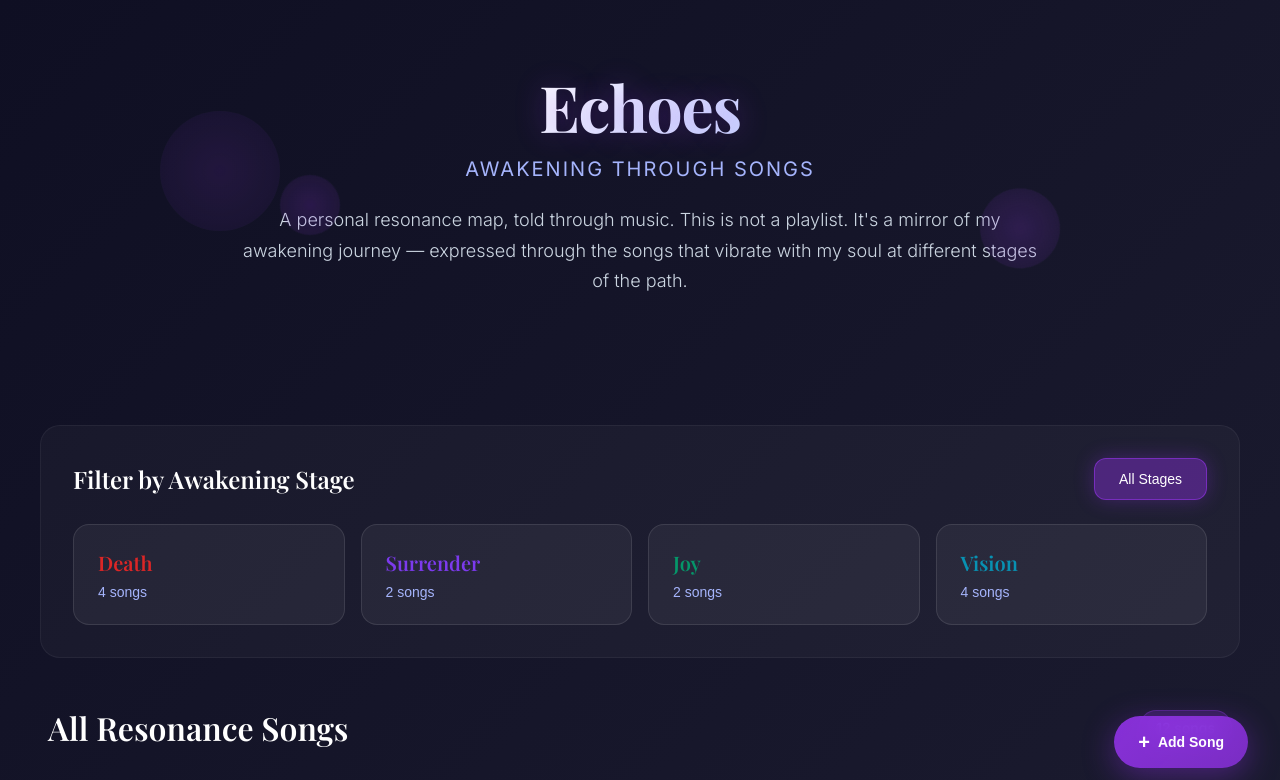
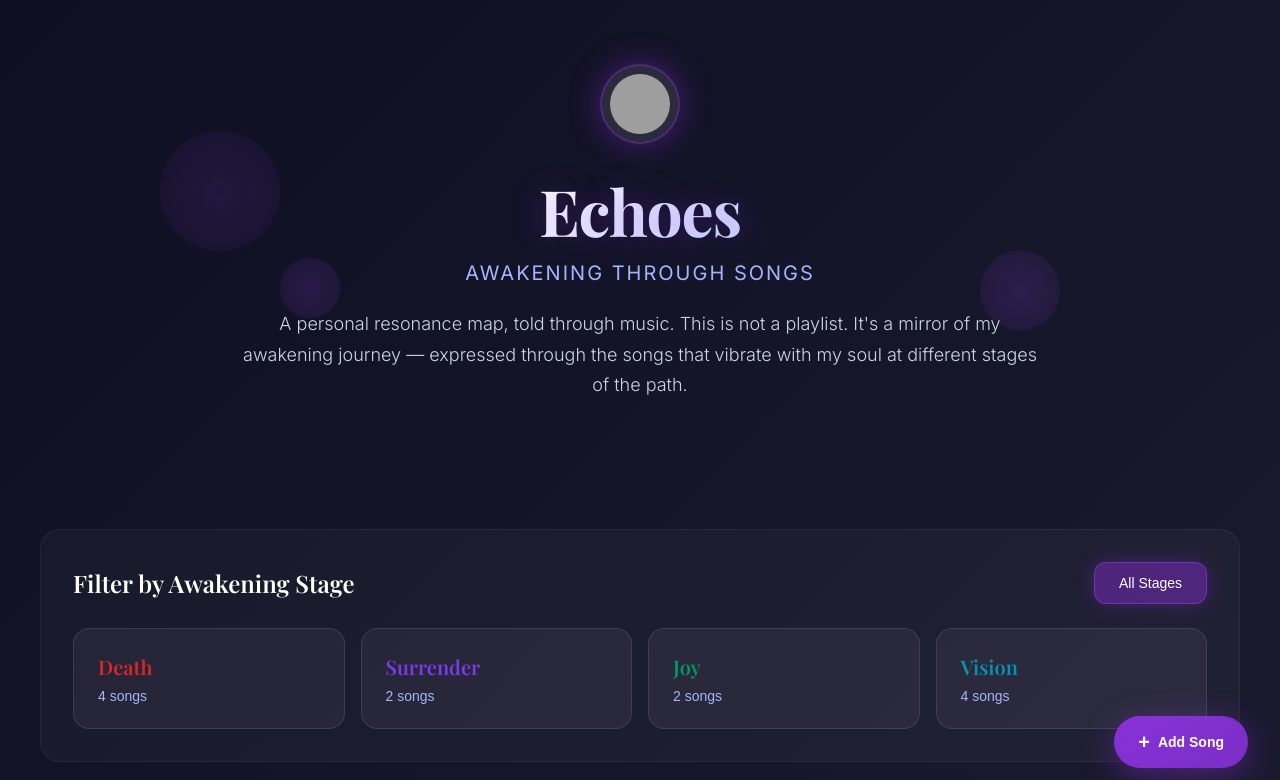
Before and after one commit to johnmichealacera/echoes, a React (Create React App) app: page / in a window 1280 px wide. Shown: the top 780 px of the page. Built offline with nearby package versions, Linux system fonts and the light colour scheme; grey boxes are pictures that could not be loaded; the HTML template or start-up script is replaced by a standard one.

Commit message:
properly fix songs youtube embed and add logo

```diff
--- a/public/index.html
+++ b/public/index.html
@@ -2,14 +2,18 @@
 <html lang="en">
   <head>
     <meta charset="utf-8" />
-    <link rel="icon" href="%PUBLIC_URL%/favicon.ico" />
+    <link rel="icon" href="%PUBLIC_URL%/echoes-logo.ico" />
+    <link rel="shortcut icon" href="%PUBLIC_URL%/echoes-logo.ico" />
+    <link rel="apple-touch-icon" href="%PUBLIC_URL%/echoes-logo.ico" />
     <meta name="viewport" content="width=device-width, initial-scale=1" />
-    <meta name="theme-color" content="#000000" />
+    <meta name="theme-color" content="#0f0f23" />
     <meta
       name="description"
       content="Echoes - A personal resonance map, told through music. An awakening journey web app."
     />
-    <link rel="apple-touch-icon" href="%PUBLIC_URL%/logo192.png" />
+    <meta property="og:image" content="%PUBLIC_URL%/echoes-logo.ico" />
+    <meta property="og:title" content="Echoes - Awakening Through Songs" />
+    <meta property="og:description" content="A personal resonance map, told through music. Experience the awakening journey through carefully curated songs." />
     <link rel="manifest" href="%PUBLIC_URL%/manifest.json" />
     <link rel="preconnect" href="https://fonts.googleapis.com">
     <link rel="preconnect" href="https://fonts.gstatic.com" crossorigin>
--- a/src/components/Header.css
+++ b/src/components/Header.css
@@ -14,6 +14,31 @@
 
 .title-section {
   margin-bottom: 2rem;
+}
+
+.logo-container {
+  margin-bottom: 1.5rem;
+  display: flex;
+  justify-content: center;
+  align-items: center;
+}
+
+.app-logo {
+  width: 80px;
+  height: 80px;
+  border-radius: 50%;
+  box-shadow: 0 0 30px rgba(147, 51, 234, 0.4);
+  transition: all 0.3s ease;
+  background: rgba(255, 255, 255, 0.1);
+  padding: 8px;
+  backdrop-filter: blur(10px);
+  border: 2px solid rgba(147, 51, 234, 0.3);
+}
+
+.app-logo:hover {
+  transform: scale(1.1);
+  box-shadow: 0 0 40px rgba(147, 51, 234, 0.6);
+  border-color: rgba(147, 51, 234, 0.5);
 }
 
 .app-title {
@@ -110,6 +135,12 @@
     padding: 3rem 1rem 4rem;
   }
 
+  .app-logo {
+    width: 60px;
+    height: 60px;
+    padding: 6px;
+  }
+
   .title-main {
     font-size: 3rem;
   }
--- a/src/components/Header.tsx
+++ b/src/components/Header.tsx
@@ -6,6 +6,13 @@ const Header: React.FC = () => {
     <header className="header">
       <div className="header-content">
         <div className="title-section">
+          <div className="logo-container">
+            <img
+              src="/echoes-logo.ico"
+              alt="Echoes Logo"
+              className="app-logo"
+            />
+          </div>
           <h1 className="app-title">
             <span className="title-main">Echoes</span>
             <span className="title-subtitle">Awakening Through Songs</span>
--- a/src/data/songs.ts
+++ b/src/data/songs.ts
@@ -8,7 +8,7 @@ export const initialSongs: ResonanceNote[] = [
     resonance: 'Very high',
     reflection: 'Listening to the higher self and killing of ego. Loneliness, setbacks, and the full spectrum of the awakening journey.',
     awakeningStage: 'Death',
-    createdAt: new Date().toISOString(),
+    createdAt: '8/21/2025',
     youtubeId: 'fJ9rUzIMcZQ' // Queen - Bohemian Rhapsody (Official Video)
   },
   {
@@ -18,7 +18,7 @@ export const initialSongs: ResonanceNote[] = [
     resonance: 'Very high',
     reflection: 'We are all just nothing — but that realization is liberating.',
     awakeningStage: 'Death',
-    createdAt: new Date().toISOString(),
+    createdAt: '8/21/2025',
     youtubeId: 'tH2w6Oxx0kQ' // Kansas - Dust in the Wind (Official Audio)
   },
   {
@@ -28,8 +28,8 @@ export const initialSongs: ResonanceNote[] = [
     resonance: 'High',
     reflection: 'Life is short; ego clouds our time span. Awakening means noticing before it\'s too late.',
     awakeningStage: 'Death',
-    createdAt: new Date().toISOString(),
-    youtubeId: 'F90Cw4l-8NY' // Bastille - Pompeii (Official Music Video)
+    createdAt: '8/21/2025',
+    youtubeId: '8nfhHBJQXOY' // Bastille - Pompeii (Official Music Video)
   },
   {
     id: '4',
@@ -38,7 +38,7 @@ export const initialSongs: ResonanceNote[] = [
     resonance: 'High',
     reflection: 'Surrender. Let everything unfold. Trust the frequency of awakening.',
     awakeningStage: 'Surrender',
-    createdAt: new Date().toISOString(),
+    createdAt: '8/21/2025',
     youtubeId: 'QDYfEBY9NM4' // The Beatles - Let It Be (Official Audio)
   },
   {
@@ -48,7 +48,7 @@ export const initialSongs: ResonanceNote[] = [
     resonance: 'Very high',
     reflection: 'Pure higher-self awakening. Overflowing vibration. Irresistible joy.',
     awakeningStage: 'Joy',
-    createdAt: new Date().toISOString(),
+    createdAt: '8/21/2025',
     youtubeId: 'HgzGwKwLmgM' // Queen - Don't Stop Me Now (Official Video)
   },
   {
@@ -58,7 +58,7 @@ export const initialSongs: ResonanceNote[] = [
     resonance: 'High',
     reflection: 'A vision of humanity awake together — not just me, but all of us.',
     awakeningStage: 'Vision',
-    createdAt: new Date().toISOString(),
+    createdAt: '8/21/2025',
     youtubeId: 'YkgkThdzX-8' // John Lennon - Imagine (Official Video)
   },
   {
@@ -68,7 +68,7 @@ export const initialSongs: ResonanceNote[] = [
     resonance: 'High',
     reflection: 'High resonance and vibration — the pure love that awakens us to presence in every moment.',
     awakeningStage: 'Joy',
-    createdAt: new Date().toISOString(),
+    createdAt: '8/21/2025',
     youtubeId: 'JkK8g6FMEXE' // Aerosmith - I Don't Want to Miss a Thing (Official Music Video)
   },
   {
@@ -78,8 +78,8 @@ export const initialSongs: ResonanceNote[] = [
     resonance: 'High',
     reflection: 'Pure bliss with high resonance — the wisdom of accepting what is and finding peace in the cosmic order.',
     awakeningStage: 'Surrender',
-    createdAt: new Date().toISOString(),
-    youtubeId: 'sTn7O7l3LBY' // Les Crane - Desiderata (Official Audio)
+    createdAt: '8/21/2025',
+    youtubeId: '-eDsJNsG58M' // Les Crane - Desiderata (user-recommended version)
   },
   {
     id: '9',
@@ -88,8 +88,8 @@ export const initialSongs: ResonanceNote[] = [
     resonance: 'Medium',
     reflection: 'Emotionally moving — contemplating and remembering our higher self through the depths of cinematic awakening.',
     awakeningStage: 'Vision',
-    createdAt: new Date().toISOString(),
-    youtubeId: 'RxabLA7UQ9k' // Hans Zimmer - Remember (from The Lion King)
+    createdAt: '8/21/2025',
+    youtubeId: 'RakhywpkY-k' // Hans Zimmer - Remember (Official Lion King Soundtrack)
   },
   {
     id: '10',
@@ -98,7 +98,7 @@ export const initialSongs: ResonanceNote[] = [
     resonance: 'High',
     reflection: 'Our ego wanting us to be noticed, but we purely dissolve it for pure love and awakening.',
     awakeningStage: 'Death',
-    createdAt: new Date().toISOString(),
+    createdAt: '8/21/2025',
     youtubeId: 'XFkzRNyygfk' // Radiohead - Creep (Official Music Video)
   },
   {
@@ -108,8 +108,8 @@ export const initialSongs: ResonanceNote[] = [
     resonance: 'High',
     reflection: 'Modern awakening on a lonely road — liberating in knowing what we are doing is purely nothing, yet everything.',
     awakeningStage: 'Vision',
-    createdAt: new Date().toISOString(),
-    youtubeId: 'SnTL7KLTECI' // Ghost - Guiding Light (Official Audio)
+    createdAt: '8/21/2025',
+    youtubeId: 'rv7jSq1Qkhs' // Ghost - Guiding Light (embed-friendly version)
   },
   {
     id: '12',
@@ -118,8 +118,8 @@ export const initialSongs: ResonanceNote[] = [
     resonance: 'Very high',
     reflection: 'The loneliness of awakening and being the observer and watcher in this world. Sending message to the world to start their awakening journey.',
     awakeningStage: 'Vision',
-    createdAt: new Date().toISOString(),
-    youtubeId: 'u9Dg-g7t2l4' // Simon and Garfunkel - The Sound of Silence (embed-friendly version)
+    createdAt: '8/21/2025',
+    youtubeId: 'NAEppFUWLfc' // Simon and Garfunkel - The Sound of Silence (embed-friendly version)
   }
 ];
 
```
Also changed, not shown: 1 other file (tests, documents, lock files or other folders).
